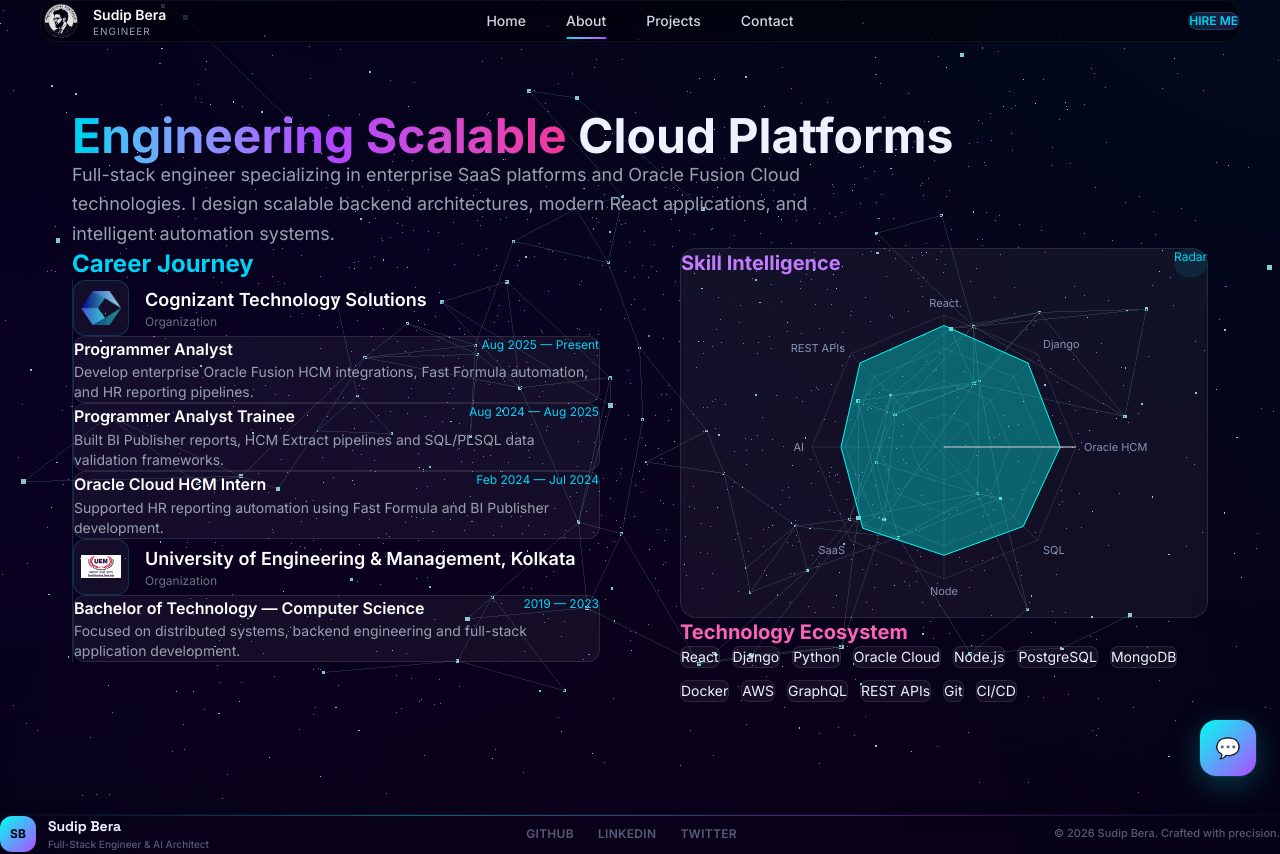
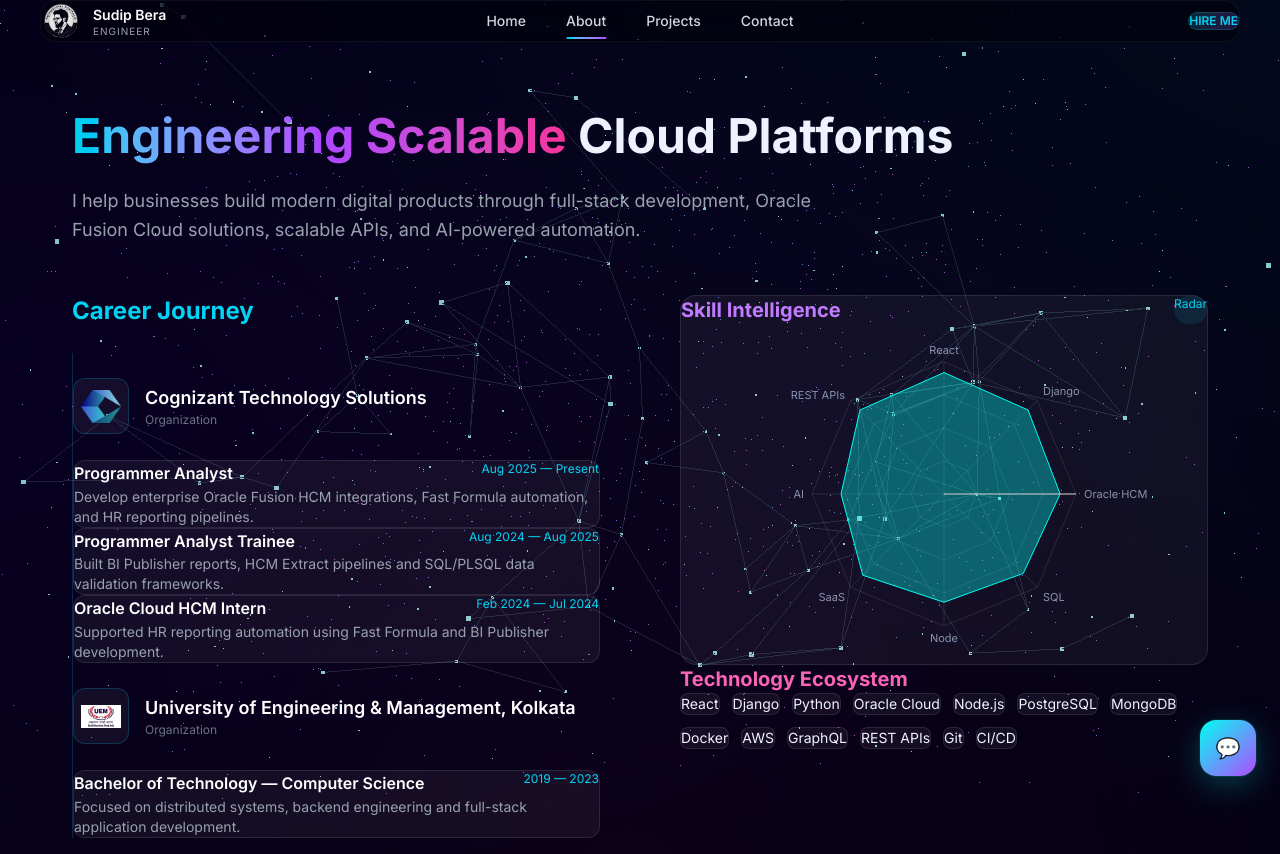
Before and after one commit to SudipBera083/protfolio, a React (Vite) app: page /about in a window 1280 px wide. Shown: the top 854 px of the page. Built offline with nearby package versions, Linux system fonts and the light colour scheme.

Commit message:
Fixed the About.jsx

```diff
--- a/src/pages/About.jsx
+++ b/src/pages/About.jsx
@@ -84,16 +84,14 @@
 Cloud Platforms
 
 </h1>
-
+<br />
 <p className="text-gray-400 max-w-3xl leading-relaxed text-lg">
-Full-stack engineer specializing in enterprise SaaS platforms and Oracle
-Fusion Cloud technologies. I design scalable backend architectures,
-modern React applications, and intelligent automation systems.
+I help businesses build modern digital products through full-stack development, Oracle Fusion Cloud solutions, scalable APIs, and AI-powered automation.
 </p>
 
 </motion.div>
 
-
+<br /><br />
 <div className="grid lg:grid-cols-2 gap-20">
 
 
@@ -104,6 +102,7 @@
 <h2 className="text-2xl font-bold mb-12 text-cyan-400">
 Career Journey
 </h2>
+<br />
 
 <div className="relative border-l border-cyan-400/20 pl-10 space-y-14">
 
@@ -112,7 +111,7 @@
 <div key={i}>
 
 {/* COMPANY */}
-
+<br />
 <div className="flex items-center gap-4 mb-8">
 
 <div className="w-14 h-14 rounded-xl bg-white/5 backdrop-blur flex items-center justify-center border border-cyan-400/20">
@@ -137,7 +136,7 @@
 
 
 {/* ROLES */}
-
+<br />
 <div className="space-y-6">
 
 {exp.roles.map((role,idx)=>(
@@ -170,6 +169,8 @@
 </motion.div>
 
 ))}
+
+
 
 </div>
 
```
